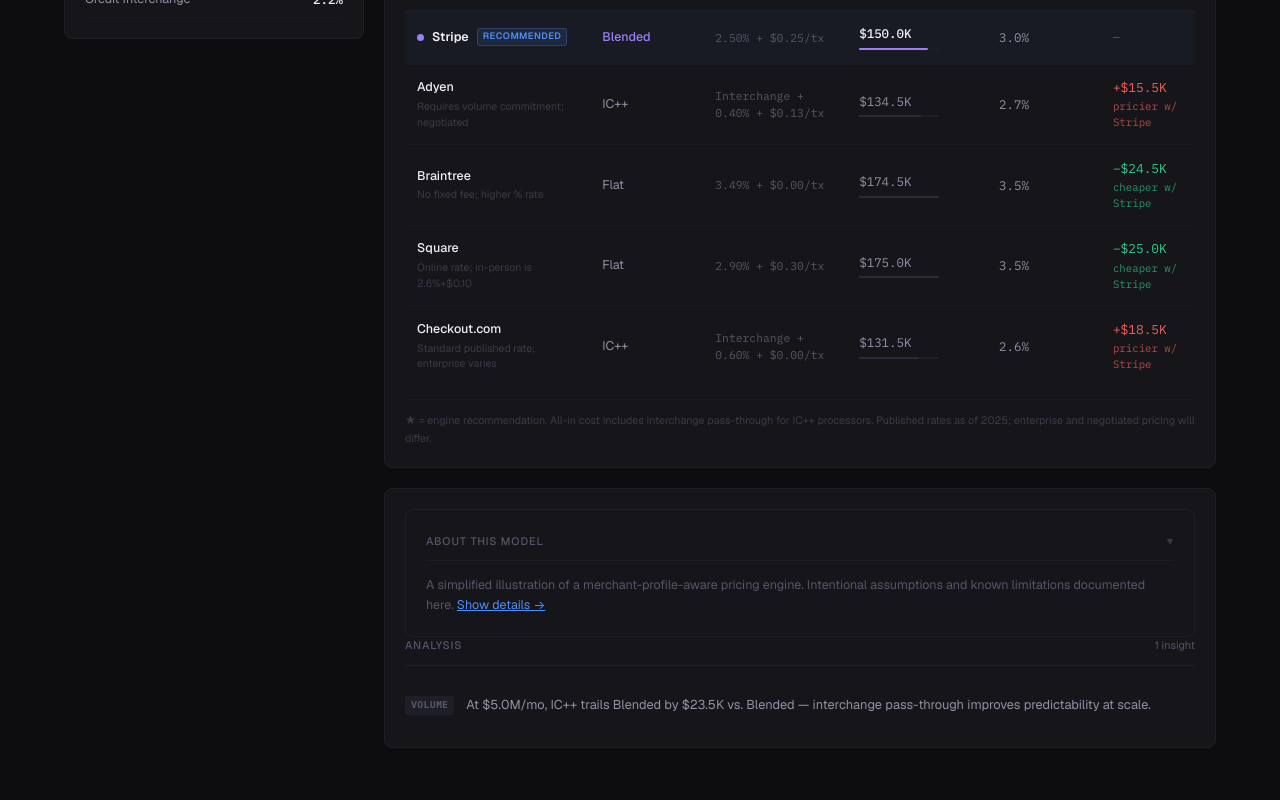
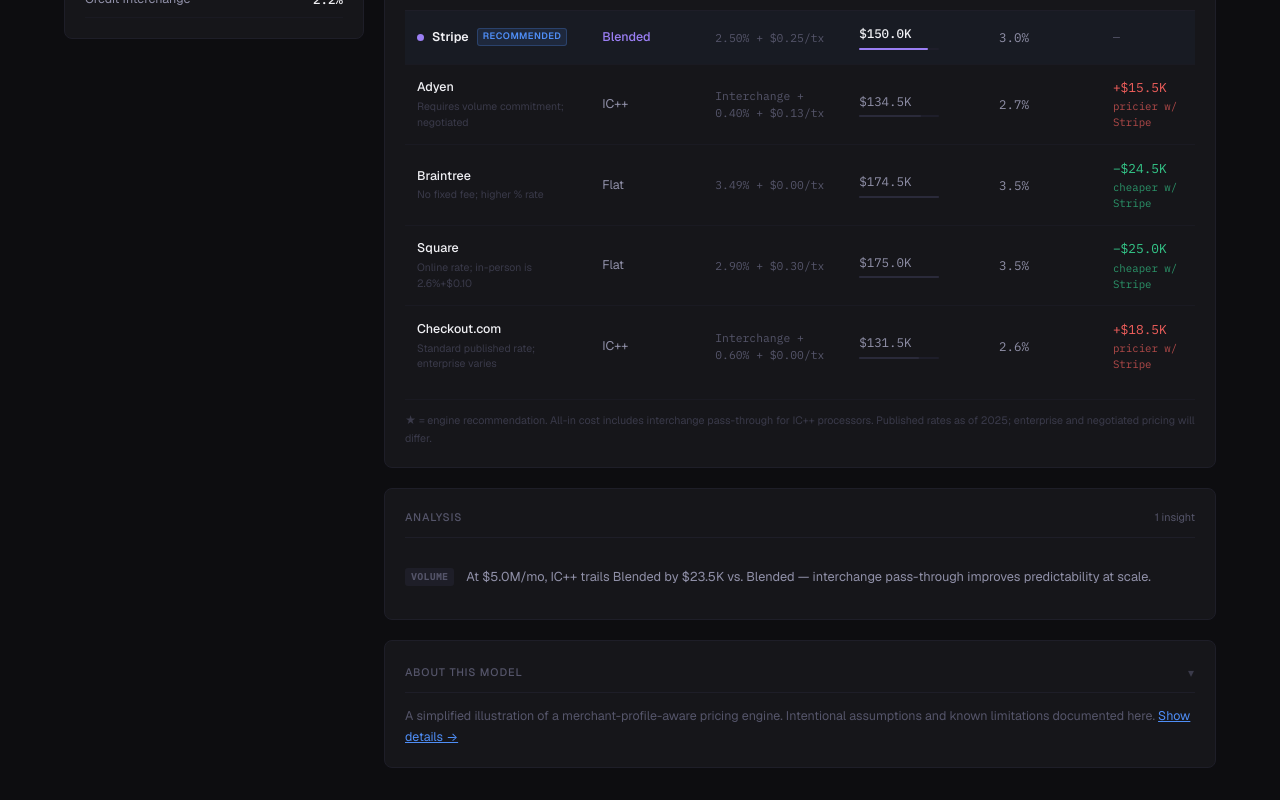
Before and after one commit to alxmak-cmd/card-pricing-engine, a React (Vite) app: page / in a window 1280 px wide. Shown: the part 933-1733 px from the top of the page. Built offline with nearby package versions, Linux system fonts and the light colour scheme.

Commit message:
Update about this model & assumptions

```diff
--- a/src/App.jsx
+++ b/src/App.jsx
@@ -1111,8 +1111,6 @@
 
             {/* ENRICHED INSIGHTS */}
             <Panel>
-{/* ABOUT THIS MODEL */}
-            <AboutThisModel />
               <SectionHeader label="Analysis" right={`${insights.length} insight${insights.length !== 1 ? "s" : ""}`} />
               {insights.map((ins, i) => (
                 <div key={i} style={{
@@ -1132,6 +1130,9 @@
               ))}
             </Panel>
 
+{/* ABOUT THIS MODEL */}
+            <AboutThisModel />
+
           </div>
         </div>
       </div>
```
